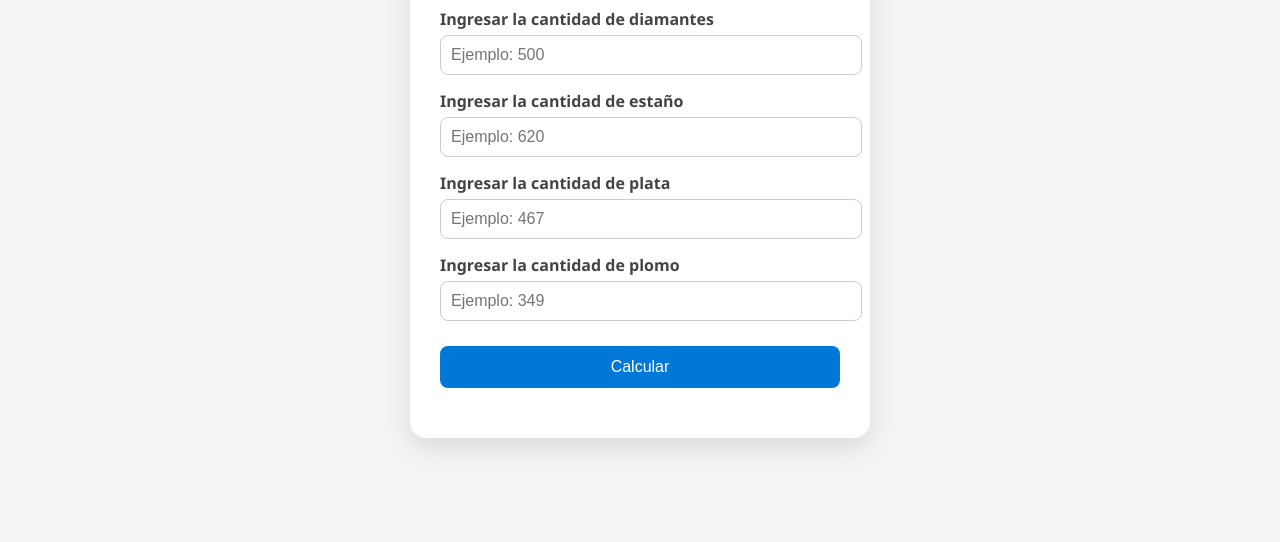
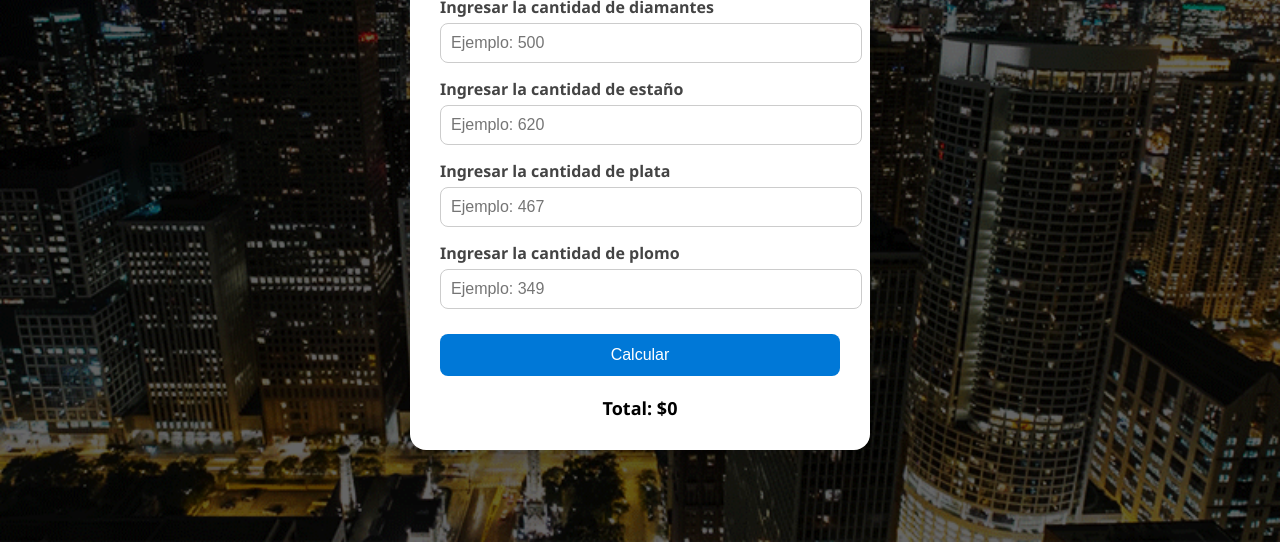
Before and after one commit to ValenKR0F/CalculatorMKR, a plain HTML site: page index.html in a window 1280 px wide. Shown: the part 258-800 px from the top of the page. Drawn offline with Linux system fonts and the light colour scheme.

Commit message:
index.html

```diff
--- a/index.html
+++ b/index.html
@@ -1,27 +1,40 @@
 <!DOCTYPE html>
 <html lang="es">
 <head>
-  <meta charset="UTF-8">
-  <meta name="viewport" content="width=device-width, initial-scale=1">
+  <meta charset="UTF-8" />
+  <meta name="viewport" content="width=device-width, initial-scale=1" />
   <title>Calculadora de Materiales</title>
   <style>
+    /* Fondo animado */
     body {
-      font-family: 'Segoe UI', sans-serif;
-      background: #f4f4f4;
       margin: 0;
       padding: 0;
+      font-family: 'Segoe UI', sans-serif;
+      background: url('ciudad.gif') no-repeat center center fixed;
+      background-size: cover;
       display: flex;
-      flex-direction: column;
       align-items: center;
       justify-content: center;
       min-height: 100vh;
+      position: relative;
+    }
+
+    /* Filtro para oscurecer el fondo */
+    body::before {
+      content: "";
+      position: absolute;
+      inset: 0;
+      background-color: rgba(0, 0, 0, 0.6);
+      z-index: 0;
     }
 
     .calculator {
+      position: relative;
+      z-index: 1;
       background: white;
       padding: 30px;
       border-radius: 16px;
-      box-shadow: 0 10px 25px rgba(0, 0, 0, 0.1);
+      box-shadow: 0 10px 25px rgba(0, 0, 0, 0.2);
       max-width: 400px;
       width: 90%;
     }
@@ -29,7 +42,7 @@
     h1 {
       text-align: center;
       margin-bottom: 24px;
-      color: #333;
+      color: #222;
     }
 
     label {
@@ -70,7 +83,7 @@
       font-size: 18px;
       font-weight: bold;
       text-align: center;
-      color: #222;
+      color: #000;
     }
   </style>
 </head>
@@ -93,7 +106,7 @@
 
     <button onclick="calcularTotal()">Calcular</button>
 
-    <div id="resultado"></div>
+    <div id="resultado">Total: $0</div>
   </div>
 
   <script>
```
